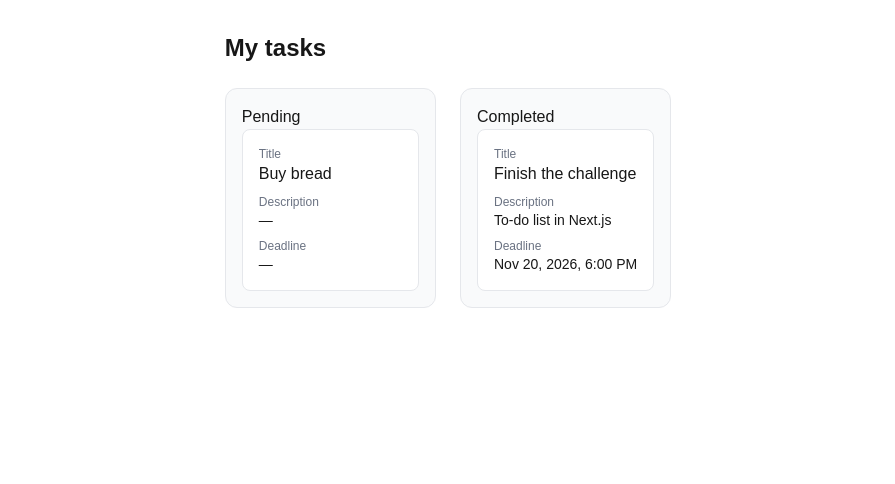
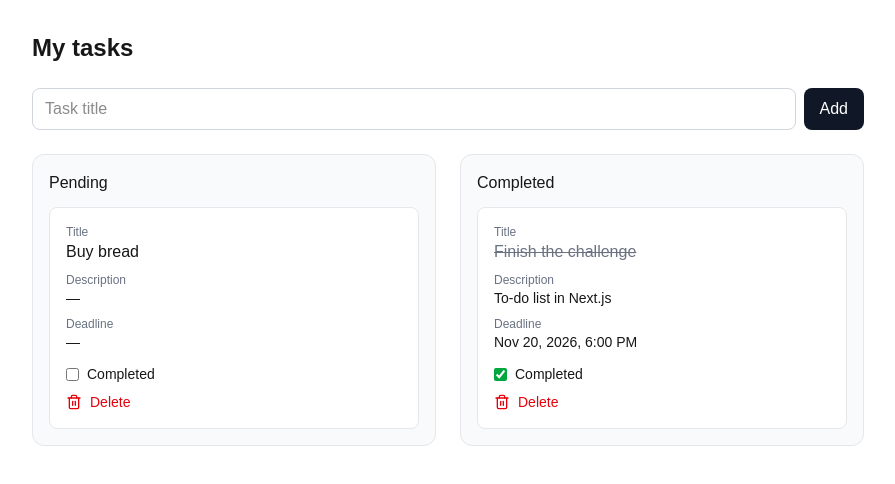
Before and after one commit to yerkortiz/todo-app, a Next.js app: page / in a window 1280 px wide. Shown: the top 484 px of the page, without its empty margins (192-1087 px from the left). Built offline with nearby package versions, Linux system fonts and the light colour scheme.

Commit message:
feat: create tasks with required title

```diff
--- a/app/page.tsx
+++ b/app/page.tsx
@@ -1,4 +1,7 @@
 "use client";
+
+import { Trash2 } from "lucide-react";
+import { useSyncExternalStore, type SubmitEvent } from "react";
 
 type TaskStatus = "pending" | "completed";
 
@@ -30,6 +33,47 @@ const SAMPLE_TASKS: Task[] = [
   },
 ];
 
+const STORAGE_KEY = "tasks";
+const listeners = new Set<() => void>();
+
+function subscribe(listener: () => void) {
+  listeners.add(listener);
+  window.addEventListener("storage", listener);
+  return () => {
+    listeners.delete(listener);
+    window.removeEventListener("storage", listener);
+  };
+}
+
+function getSnapshot() {
+  return localStorage.getItem(STORAGE_KEY);
+}
+
+function getServerSnapshot() {
+  return undefined;
+}
+
+function saveTasks(tasks: Task[]) {
+  localStorage.setItem(STORAGE_KEY, JSON.stringify(tasks));
+  listeners.forEach((listener) => listener());
+}
+
+function addTask(tasks: Task[], task: Task): Task[] {
+  return [...tasks, task];
+}
+
+function toggleTaskStatus(tasks: Task[], id: string): Task[] {
+  return tasks.map((task): Task =>
+    task.id === id
+      ? { ...task, status: task.status === "pending" ? "completed" : "pending" }
+      : task,
+  );
+}
+
+function deleteTask(tasks: Task[], id: string): Task[] {
+  return tasks.filter((task) => task.id !== id);
+}
+
 function formatDeadline(deadline: string) {
   return new Date(deadline).toLocaleString("en-US", {
     dateStyle: "medium",
@@ -37,25 +81,78 @@ function formatDeadline(deadline: string) {
   });
 }
 
+type TaskFormValues = {
+  title: string;
+};
+
+type TaskFormProps = {
+  onSubmit: (values: TaskFormValues) => void;
+};
+
+function TaskForm({ onSubmit }: TaskFormProps) {
+  function handleSubmit(event: SubmitEvent<HTMLFormElement>) {
+    event.preventDefault();
+    const form = event.currentTarget;
+    const title = String(new FormData(form).get("title") ?? "").trim();
+    if (!title) return;
+
+    onSubmit({ title });
+    form.reset();
+  }
+
+  return (
+    <form onSubmit={handleSubmit} className="flex gap-2">
+      <input
+        name="title"
+        aria-label="Title"
+        placeholder="Task title"
+        required
+        pattern=".*\S.*"
+        title="The title can't be empty"
+        className="flex-1 rounded-lg border border-gray-300 bg-transparent px-3 py-2 dark:border-gray-700"
+      />
+      <button
+        type="submit"
+        className="rounded-lg bg-gray-900 px-4 py-2 text-white dark:bg-white dark:text-gray-900"
+      >
+        Add
+      </button>
+    </form>
+  );
+}
+
 type TaskListProps = {
   title: string;
   tasks: Task[];
+  onToggle: (id: string) => void;
+  onDelete: (id: string) => void;
 };
 
-function TaskList({ title, tasks }: TaskListProps) {
+function TaskList({ title, tasks, onToggle, onDelete }: TaskListProps) {
   return (
-    <section className="rounded-xl border border-gray-200 bg-gray-50 p-4 dark:border-gray-800 dark:bg-gray-900">
+    <section className="flex flex-col gap-3 rounded-xl border border-gray-200 bg-gray-50 p-4 dark:border-gray-800 dark:bg-gray-900">
       <h2>{title}</h2>
+      {tasks.length === 0 ? (
+        <p className="text-sm text-gray-500">No tasks yet.</p>
+      ) : (
         <ul className="flex flex-col gap-2">
           {tasks.map((task) => (
             <li
               key={task.id}
-            className="rounded-lg border border-gray-200 bg-white p-4 dark:border-gray-700 dark:bg-gray-800"
+              className="flex flex-col gap-3 rounded-lg border border-gray-200 bg-white p-4 dark:border-gray-700 dark:bg-gray-800"
             >
               <dl className="flex flex-col gap-2">
                 <div>
                   <dt className="text-xs text-gray-500">Title</dt>
-                <dd className="font-medium">{task.title}</dd>
+                  <dd
+                    className={`font-medium ${
+                      task.status === "completed"
+                        ? "text-gray-500 line-through"
+                        : ""
+                    }`}
+                  >
+                    {task.title}
+                  </dd>
                 </div>
                 <div>
                   <dt className="text-xs text-gray-500">Description</dt>
@@ -68,29 +165,87 @@ function TaskList({ title, tasks }: TaskListProps) {
                   </dd>
                 </div>
               </dl>
+              <div className="flex flex-col items-start gap-2">
+                <label className="flex items-center gap-2 text-sm">
+                  <input
+                    type="checkbox"
+                    className="accent-green-600"
+                    checked={task.status === "completed"}
+                    onChange={() => onToggle(task.id)}
+                  />
+                  Completed
+                </label>
+                <button
+                  type="button"
+                  className="flex items-center gap-2 text-sm text-red-600 hover:underline"
+                  onClick={() => onDelete(task.id)}
+                >
+                  <Trash2 size={16} aria-hidden="true" />
+                  Delete
+                </button>
+              </div>
             </li>
           ))}
         </ul>
+      )}
     </section>
   );
 }
 
 export default function Home() {
-  const tasks = SAMPLE_TASKS;
+  const stored = useSyncExternalStore(
+    subscribe,
+    getSnapshot,
+    getServerSnapshot,
+  );
+  const isLoading = stored === undefined;
+  const tasks: Task[] = stored ? JSON.parse(stored) : SAMPLE_TASKS;
   const statuses = Object.keys(STATUS_LABELS) as TaskStatus[];
 
+  function handleCreate(values: TaskFormValues) {
+    saveTasks(
+      addTask(tasks, { id: crypto.randomUUID(), ...values, status: "pending" }),
+    );
+  }
+
+  function handleToggle(id: string) {
+    saveTasks(toggleTaskStatus(tasks, id));
+  }
+
+  function handleDelete(id: string) {
+    const task = tasks.find((task) => task.id === id);
+    if (!task) return;
+
+    const needsConfirmation = task.status !== "completed";
+    if (
+      needsConfirmation &&
+      !window.confirm(`"${task.title}" is not completed. Delete it anyway?`)
+    ) {
+      return;
+    }
+
+    saveTasks(deleteTask(tasks, id));
+  }
+
   return (
-    <main className="mx-auto max-w-4xl p-8">
+    <main className="mx-auto w-full max-w-4xl p-8">
       <h1 className="mb-6 text-2xl font-bold">My tasks</h1>
+      <div className="mb-6">
+        <TaskForm onSubmit={handleCreate} />
+      </div>
+      {!isLoading && (
         <div className="grid gap-6 md:grid-cols-2">
           {statuses.map((status) => (
             <TaskList
               key={status}
               title={STATUS_LABELS[status]}
               tasks={tasks.filter((task) => task.status === status)}
+              onToggle={handleToggle}
+              onDelete={handleDelete}
             />
           ))}
         </div>
+      )}
     </main>
   );
 }
--- a/package.json
+++ b/package.json
@@ -9,6 +9,7 @@
     "lint": "eslint"
   },
   "dependencies": {
+    "lucide-react": "^1.73.0",
     "next": "16.4.6",
     "react": "19.3.0",
     "react-dom": "19.3.0"
```
Also changed, not shown: 1 other file (tests, documents, lock files or other folders). Lines whose indentation alone changed are shown as unchanged.
